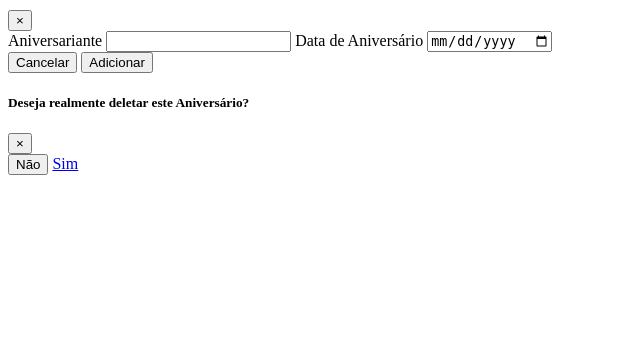
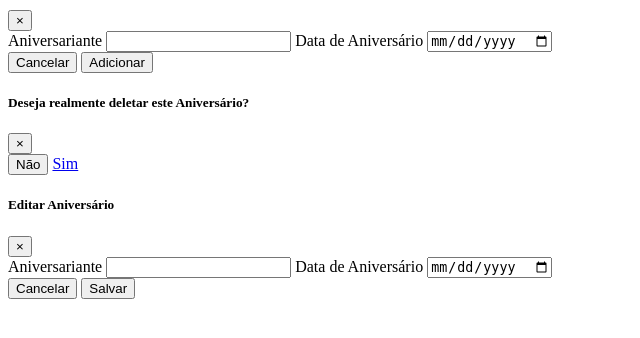
Before and after one commit to Jailtons7/aniversarios, a Django app: template templates/aniversarios/modals.html in a window 1280 px wide. Shown: the part 139-477 px from the top of the page, without its empty margins (0-640 px from the left). Run offline with Django 3.2, Linux system fonts and the light colour scheme; the template is opened without the code that fills it: values that come from a table or form of the project are taken from there, others are empty.

Commit message:
Update nos eventos de aniversário

```diff
--- a/app/urls.py
+++ b/app/urls.py
@@ -2,13 +2,14 @@ from django.urls import path
 from django.conf import settings
 from django.conf.urls.static import static
 
-from app.views import BirthdayCalendarView, BirthdayCalendarDelete
+from app.views import BirthdayCalendarView, BirthdayCalendarDelete, BirthdayCalendarEdit
 
 app_name = 'aniversarios'
 
 urlpatterns = [
     path('', BirthdayCalendarView.as_view(), name="aniversarios_list"),
-    path('birthday/delete/<int:pk>', BirthdayCalendarDelete.as_view(), name="aniversario_delete")
+    path('birthday/delete/<int:pk>', BirthdayCalendarDelete.as_view(), name="aniversario_delete"),
+    path('birthday/edit/<int:pk>', BirthdayCalendarEdit.as_view(), name="aniversario_edit"),
 ]
 
 if settings.DEBUG:
--- a/templates/aniversarios/modals.html
+++ b/templates/aniversarios/modals.html
@@ -9,7 +9,7 @@
             </div>
             <div class="modal-body text-right">
                 <button type="button" class="btn btn-secondary" data-dismiss="modal">Cancelar</button>
-                <a id="edit_event" href="#" class="btn btn-primary">
+                <a id="edit_modal" href="#" class="btn btn-primary">
                     <i class="fas fa-edit"></i>
                     Editar
                 </a>
@@ -73,11 +73,45 @@
 </div>
 
 {# Modal de editar aniversário #}
+<div class="modal fade" id="modalEditar" data-backdrop="static" data-keyboard="false"
+     tabindex="-1" aria-labelledby="staticBackdropLabel" aria-hidden="true">
+    <div class="modal-dialog modal-dialog-centered">
+        <div class="modal-content">
+            <div class="modal-header">
+                <h5 class="modal-title" id="novoAniversarioLabel">Editar Aniversário</h5>
+                <button type="button" class="btn-close" data-dismiss="modal" aria-label="Close">&times;</button>
+            </div>
+            <div class="modal-body">
+                <form id="edit_event" action="#" method="post">
+                    {% csrf_token %}
 
+                    <label for="aniversariante" class="col-form-label">
+                        Aniversariante
+                    </label>
+                    <input id="aniversariante" class="form-control" type="text" name="aniversariante" required>
+
+                    <label for="dt_aniversario" class="col-form-label">
+                        Data de Aniversário
+                    </label>
+                    <input id="dt_aniversario" class="form-control" type="date" name="dt_aniversario" required>
+
+                    <div class="float-right mt-3">
+                        <button type="button" class="btn btn-secondary" data-dismiss="modal">Cancelar</button>
+                        <button type="submit" class="btn btn-primary">Salvar</button>
+                    </div>
+                </form>
+            </div>
+        </div>
+    </div>
+</div>
 
 <script type="application/javascript">
     $(document).on('click', '#delete_modal', () => {
         $('#modalChoices').modal('hide')
         $('#modalDelete').modal('show')
     })
+    $(document).on('click', '#edit_modal', () => {
+        $('#modalChoices').modal('hide')
+        $('#modalEditar').modal('show')
+    })
 </script>
```
Also changed, not shown: app/views.py (+9 -1 lines), templates/aniversarios/base.html (+11 -0 lines).
